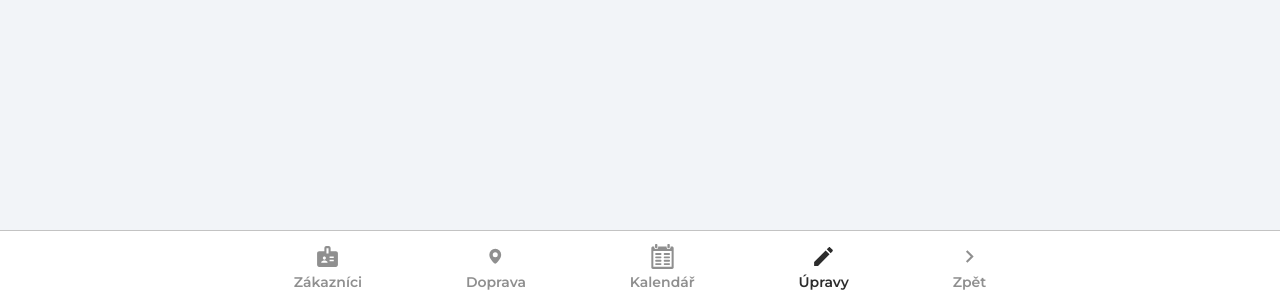
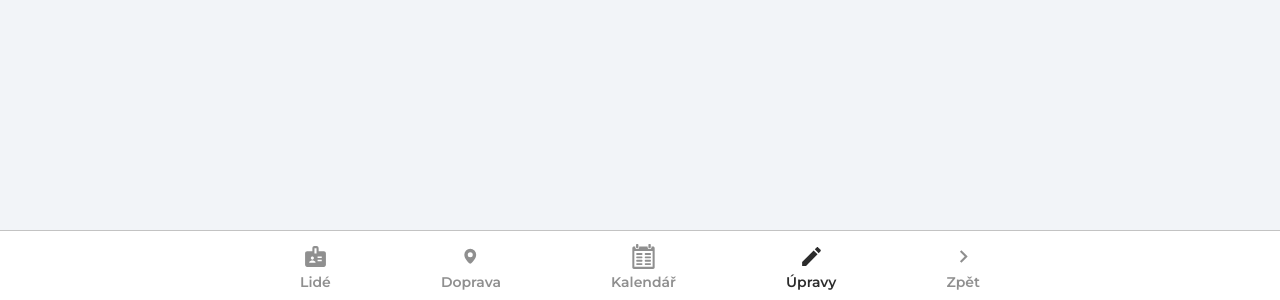
Before and after one commit to Gozo18/react-veza, a React (Create React App) app: page /admin in a window 1280 px wide. Shown: the part 500-800 px from the top of the page. Built offline with nearby package versions, Linux system fonts and the light colour scheme; no server answers; the database is empty.

Commit message:
Second text change

```diff
--- a/src/components/Navbar.jsx
+++ b/src/components/Navbar.jsx
@@ -42,7 +42,7 @@ function Navbar() {
                     : "navbarListItemName"
                 }
               >
-                Zákazníci
+                Lidé
               </p>
             </li>
             <li
```
